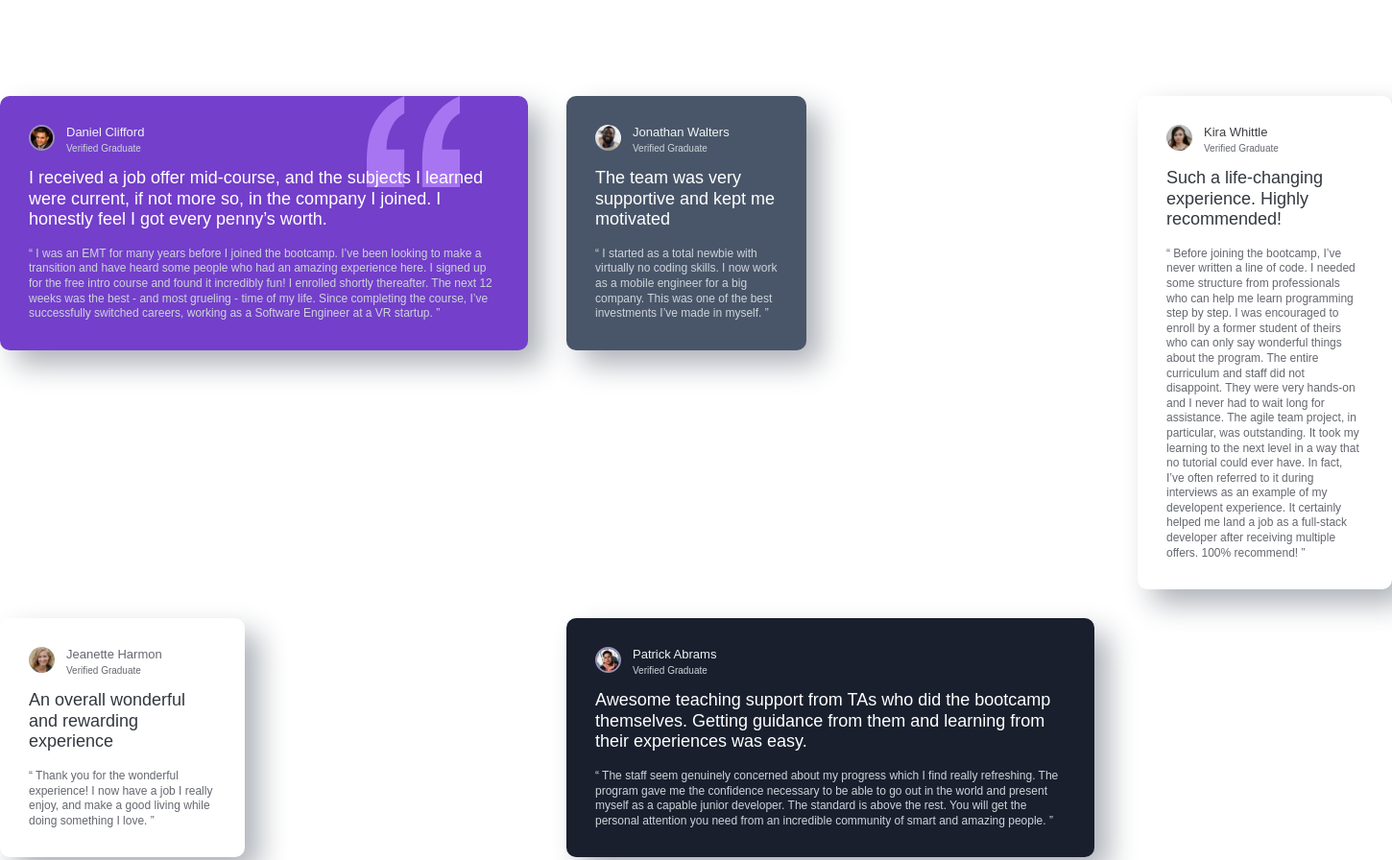
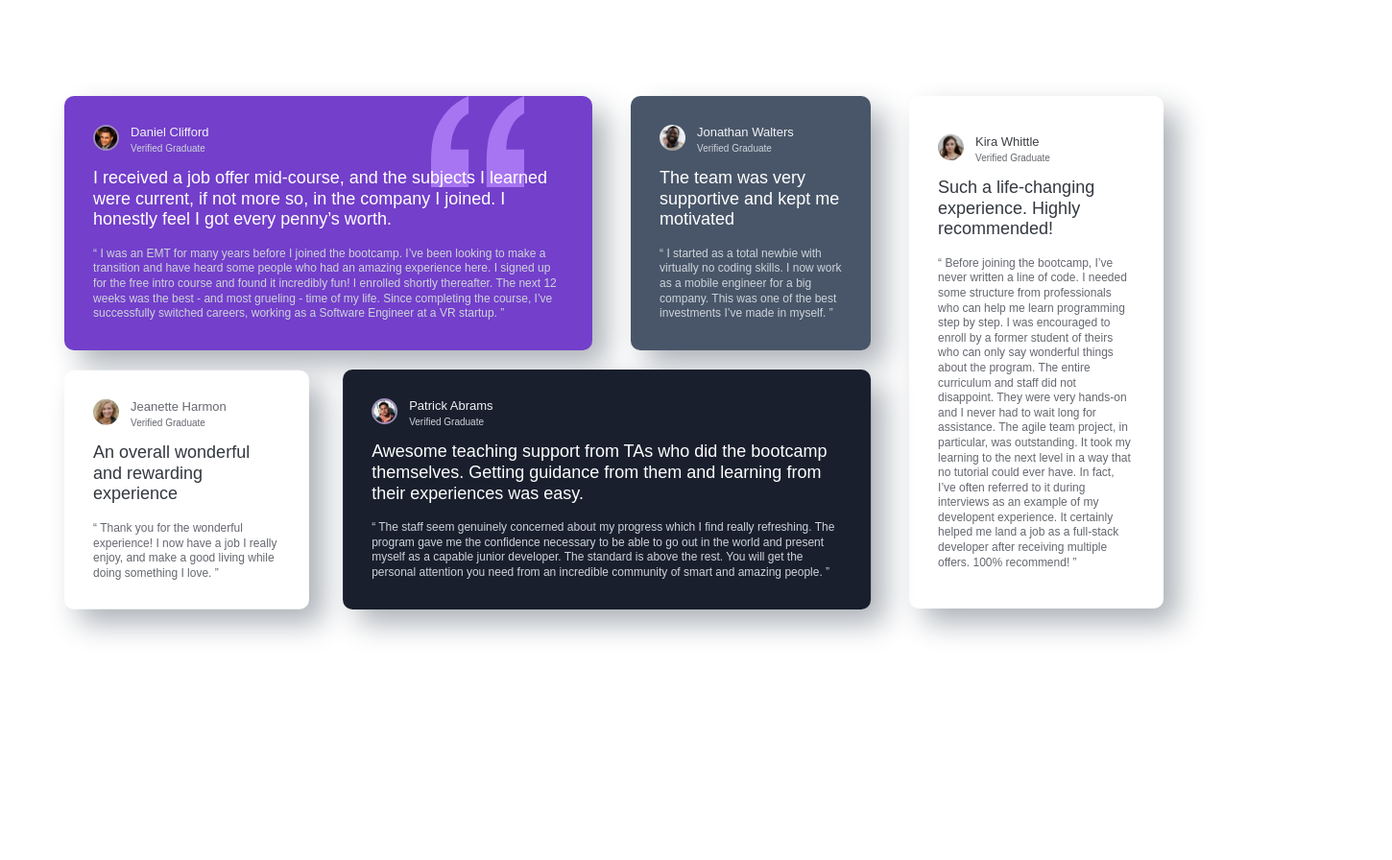
Before and after one commit to sepideh-zakersoltani/Testimonials-Grid-Challenge, a plain HTML site: page index1.html in a window 1280 px wide. Shown: the top 896 px of the page at 96% size, 1450 px wide, since content can reach past the window. Drawn offline with Linux system fonts and the light colour scheme.

Commit message:
Testimonial-Grid-Challenge

```diff
--- a/index1.html
+++ b/index1.html
@@ -7,6 +7,7 @@
     <title>Testimonial Grid challenge</title>
   </head>
   <body>
+    <div class="grid">
       <div class="daniel-box">
         <div class="daniel-name-job">
           <img src="daniel.jpg" alt="daniel" class="daniel-img" />
@@ -17,17 +18,17 @@
         </div>
         <p class="daniel-firstp">
           I received a job offer mid-course, and the subjects I learned were
-        current, if not more so, in the company I joined. I honestly feel I got
-        every penny’s worth.
+          current, if not more so, in the company I joined. I honestly feel I
+          got every penny’s worth.
         </p>
         <p class="daniel-secondp">
           “ I was an EMT for many years before I joined the bootcamp. I’ve been
           looking to make a transition and have heard some people who had an
-        amazing experience here. I signed up for the free intro course and found
-        it incredibly fun! I enrolled shortly thereafter. The next 12 weeks was
-        the best - and most grueling - time of my life. Since completing the
-        course, I’ve successfully switched careers, working as a Software
-        Engineer at a VR startup. ”
+          amazing experience here. I signed up for the free intro course and
+          found it incredibly fun! I enrolled shortly thereafter. The next 12
+          weeks was the best - and most grueling - time of my life. Since
+          completing the course, I’ve successfully switched careers, working as
+          a Software Engineer at a VR startup. ”
         </p>
       </div>
       <div class="jonathan-box">
@@ -73,7 +74,8 @@
         </div>
         <p class="patrick-firstp">
           Awesome teaching support from TAs who did the bootcamp themselves.
-        Getting guidance from them and learning from their experiences was easy.
+          Getting guidance from them and learning from their experiences was
+          easy.
         </p>
         <p class="patrick-secondp">
           “ The staff seem genuinely concerned about my progress which I find
@@ -98,16 +100,17 @@
         <p class="kira-secondp">
           “ Before joining the bootcamp, I’ve never written a line of code. I
           needed some structure from professionals who can help me learn
-        programming step by step. I was encouraged to enroll by a former student
-        of theirs who can only say wonderful things about the program. The
-        entire curriculum and staff did not disappoint. They were very hands-on
-        and I never had to wait long for assistance. The agile team project, in
-        particular, was outstanding. It took my learning to the next level in a
-        way that no tutorial could ever have. In fact, I’ve often referred to it
-        during interviews as an example of my developent experience. It
-        certainly helped me land a job as a full-stack developer after receiving
-        multiple offers. 100% recommend! ”
+          programming step by step. I was encouraged to enroll by a former
+          student of theirs who can only say wonderful things about the program.
+          The entire curriculum and staff did not disappoint. They were very
+          hands-on and I never had to wait long for assistance. The agile team
+          project, in particular, was outstanding. It took my learning to the
+          next level in a way that no tutorial could ever have. In fact, I’ve
+          often referred to it during interviews as an example of my developent
+          experience. It certainly helped me land a job as a full-stack
+          developer after receiving multiple offers. 100% recommend! ”
         </p>
+      </div>
     </div>
   </body>
 </html>
--- a/style1.css
+++ b/style1.css
@@ -3,15 +3,23 @@
   margin: 0;
   box-sizing: border-box;
 }
+
 body {
   font-family: sans-serif;
+  width: 1145.9px;
+  margin: 100px auto;
+}
+
+.grid {
   display: grid;
   grid-template-columns: 550px 250px 265px;
   column-gap: 40px;
   row-gap: 30px;
-  width: 1300px;
-  margin: 100px auto;
+  width: 1100px;
+  /* background-color: violet; */
+  width: 1145.9px;
 }
+
 .all-name-job {
   margin-left: 12px;
 }
@@ -105,6 +113,8 @@ body {
   border-radius: 10px;
   box-shadow: 15px 15px 30px #adb2b8;
   grid-column: 1/2;
+  /* grid-row: 1/2; */
+  transform: translate(0px, -278.2px);
 }
 .jeanette-jpg {
   height: 27px;
@@ -142,7 +152,8 @@ body {
   border-radius: 10px;
   padding: 30px 30px;
   box-shadow: 15px 15px 30px #adb2b8;
-  grid-column: 1.7/2;
+  grid-column: 1/2;
+  transform: translate(290.1px, -558px);
 }
 
 .patrick-img {
@@ -179,11 +190,12 @@ body {
 .kira-box {
   background-color: white;
   width: 265px;
-  padding: 30px;
+  padding: 40px 30px;
   border-radius: 10px;
   box-shadow: 15px 15px 30px #adb2b8;
-  grid-column: 4/-1;
+  grid-column: 3/4;
   grid-row: 1/-1;
+  align-self: stretch;
 }
 .kira-jpg {
   height: 27px;
```
Lines whose indentation alone changed are shown as unchanged.
